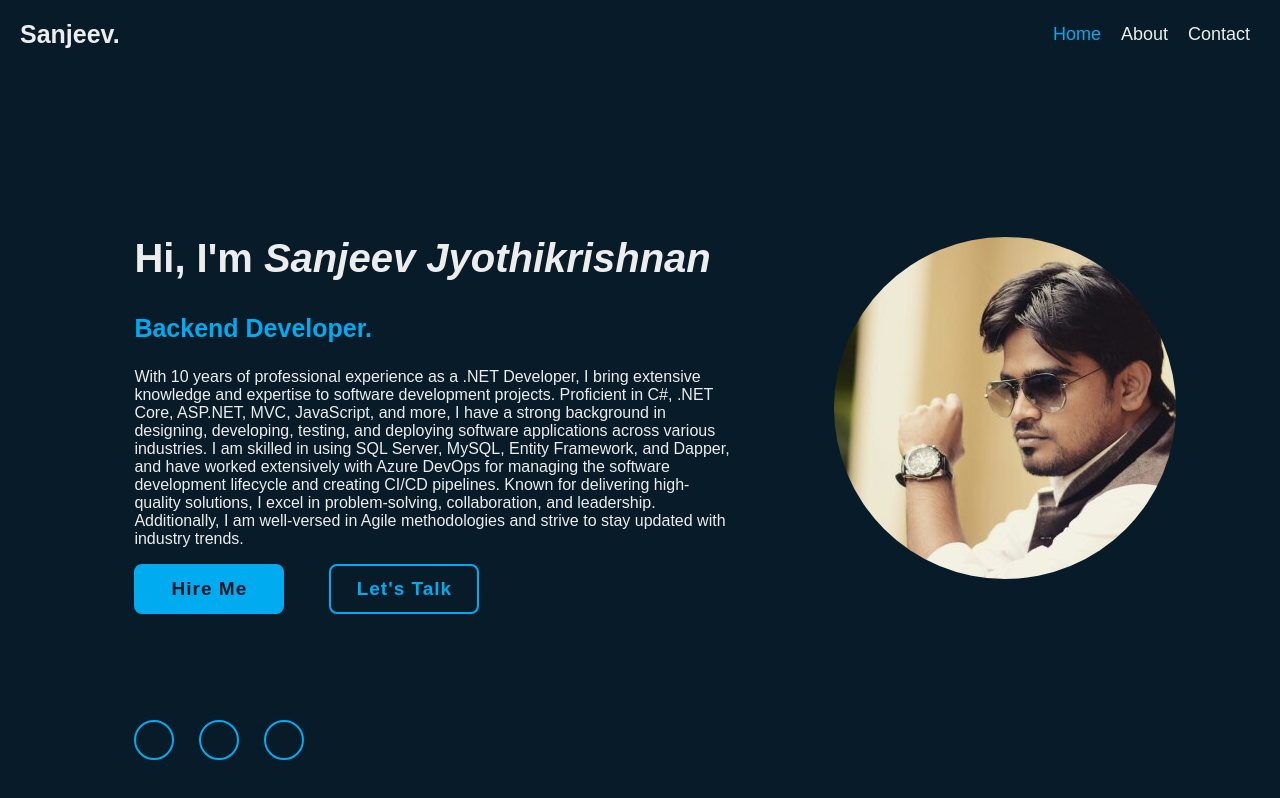
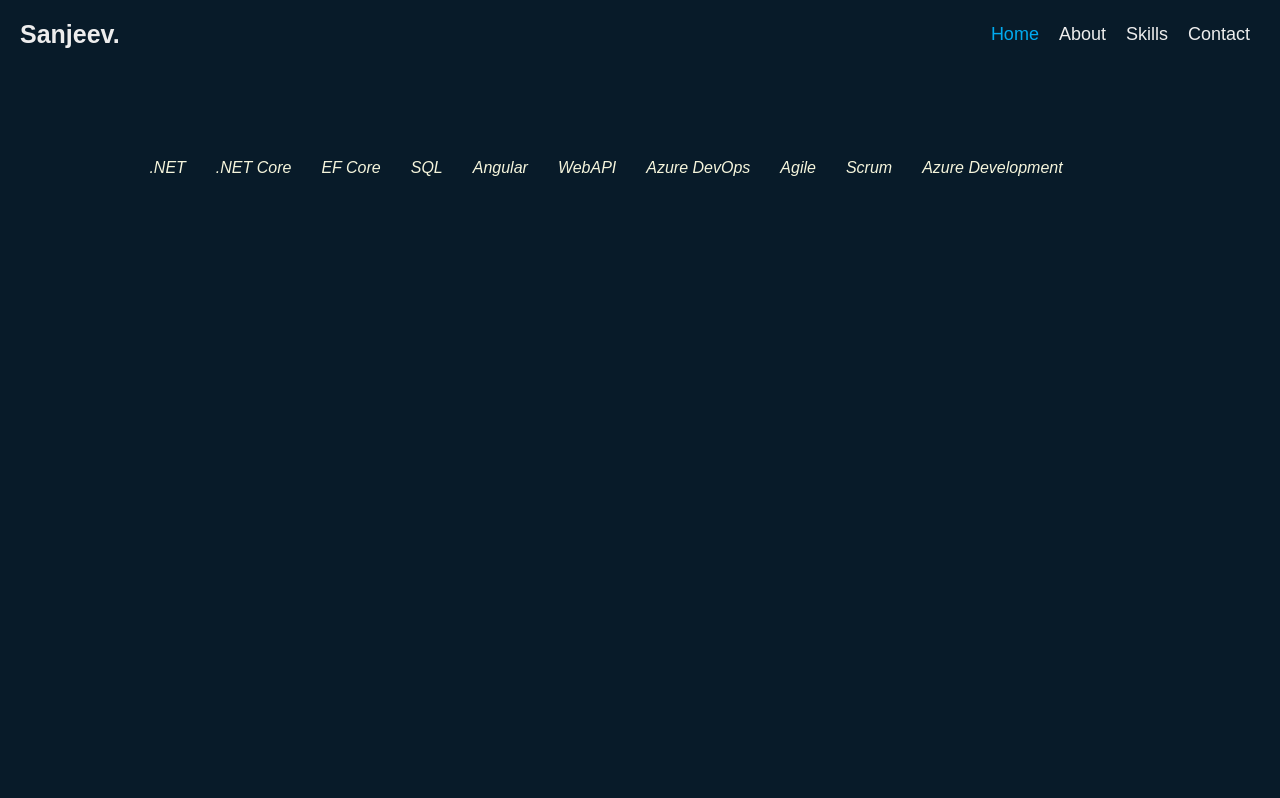
Before and after one commit to sanjusjk/sanjeev_portfolio, an Angular app: page /skills in a window 1280 px wide. Before the commit this address led to /. Shown: the top 798 px of the page. Built offline with nearby package versions, Linux system fonts and the light colour scheme.

Commit message:
check in codes after adding skills component

```diff
--- a/src/app/about/about.component.css
+++ b/src/app/about/about.component.css
@@ -1,93 +1,6 @@
-.home{
-  height: 100vh;
-  display: flex;
-  align-items: center;
-  padding: 0 10%;
+.about-content p{
+padding: 10% 10% 50% 10%;
+display:  flex;
+color: beige;
+font-style: italic;
 }
-
-.home-content{
-  background-color: transparent;
-  max-width: 600px;
-}
-
-.home-content h1{
-  font-size: 40px;
-  font-weight: 700;
-}
-
-.home-content h3{
-  font-size: 25px;
-  font-weight: 700;
-  color: #00abf0;
-}
-
-.home-content .btn-box{
-  display: flex;
-  justify-content: space-between;
-  width: 345px;
-  height: 50px;
-}
-
-
-.btn-box a {
-  display: inline-flex;
-  justify-content: center;
-  align-items: center;
-  width:150px;
-  height: 100%;
-  background: #00abf0;
-  border:2px solid #00abf0;
-  border-radius: 8px;
-  font-size: 19px;
-  color: #081b29;
-  text-decoration: none;
-  font-weight: 600;
-  letter-spacing: 1px;
-}
-
-.btn-box :nth-child(2){
-  background: none;
-  color: #00abf0;
-}
-
-.home-sci{
-  position: absolute;
-  bottom: 40px;
-  width: 170px;
-  display: flex;
-  justify-content: space-between;
-}
-
-.home-sci a {
-  display: inline-flex;
-  height: 40px;
-  width: 40px;
-  background: transparent;
-  border: 2px solid #00abf0;
-  border-radius: 50%;
-  justify-content: center;
-  align-items: center;
-  color: #00abf0;
-  text-decoration: none;
-  font-size: 25px;
-}
-
-.image{
-display: flex;
-position: absolute;
-margin-left: 700px;
-}
-
-.image img{
-  border-radius: 50%;
-}
-.image :hover{
-  background: #081b29;
-  opacity: 0;
-  transition: 3s;
-}
-
-.line{
-  height: 50px;
-  border-bottom: 1px dotted #00abf0;
-}
--- a/src/app/about/about.component.html
+++ b/src/app/about/about.component.html
@@ -1,20 +1,5 @@
-<section class="home">
-  <div class="home-content">
-      <h1>Hi, I'm <i style="font-style: italic;">Sanjeev Jyothikrishnan</i></h1>
-      <h3>Backend Developer.</h3>
-      <p>With 10 years of professional experience as a .NET Developer, I bring extensive knowledge and expertise to software development projects. Proficient in C#, .NET Core, ASP.NET, MVC, JavaScript, and more, I have a strong background in designing, developing, testing, and deploying software applications across various industries. I am skilled in using SQL Server, MySQL, Entity Framework, and Dapper, and have worked extensively with Azure DevOps for managing the software development lifecycle and creating CI/CD pipelines. Known for delivering high-quality solutions, I excel in problem-solving, collaboration, and leadership. Additionally, I am well-versed in Agile methodologies and strive to stay updated with industry trends.</p>
-      <div class="btn-box">
-          <a href="#"> Hire Me</a>
-          <a href="#">Let's Talk</a>
-      </div>
-  </div>
-  <div class="image">
-      <img src=".\assets\img\a.jpg" alt="Sanjeev">
-  </div>
-
-  <div class="home-sci">
-      <a href="#"><i class='bx bxl-facebook'></i></a>
-      <a href="#"><i class='bx bxl-twitter' ></i></a>
-      <a href="#"><i class='bx bxl-linkedin' ></i></a>
+<section class="about">
+  <div class="about-content">
+    <p>I am a skilled web developer with expertise in .NET, C#, SQL, and Azure development. Proficient in Agile and Scrum methodologies, I thrive in fast-paced environments. My proficiency in Azure DevOps ensures seamless project management, while my experience with Angular guarantees the creation of dynamic and interactive web applications. Committed to delivering top-notch solutions, I am passionate about exploring new technologies to stay ahead in the ever-evolving world of web development.</p>
   </div>
 </section>
--- a/src/app/app-routing.module.ts
+++ b/src/app/app-routing.module.ts
@@ -1,7 +1,14 @@
 import { NgModule } from '@angular/core';
 import { RouterModule, Routes } from '@angular/router';
+import { AboutComponent } from './about/about.component';
+import { HomeComponent } from './home/home.component';
+import { SkillsComponent } from './skills/skills.component';
 
-const routes: Routes = [];
+const routes: Routes = [
+  { path: 'about', component: AboutComponent },
+  { path: 'home', component: HomeComponent },
+  { path: 'skills', component: SkillsComponent },
+];
 
 @NgModule({
   imports: [RouterModule.forRoot(routes)],
--- a/src/app/app.component.html
+++ b/src/app/app.component.html
@@ -1,2 +1,3 @@
 <app-navbar></app-navbar>
-<app-about></app-about>
+<!-- <app-home></app-home> -->
+<router-outlet></router-outlet>
--- a/src/app/app.module.ts
+++ b/src/app/app.module.ts
@@ -7,13 +7,15 @@ import { AppComponent } from './app.component';
 import { AboutComponent } from './about/about.component';
 import { HomeComponent } from './home/home.component';
 import { NavbarComponent } from './navbar/navbar.component';
+import { SkillsComponent } from './skills/skills.component';
 
 @NgModule({
   declarations: [
     AppComponent,
     AboutComponent,
     HomeComponent,
-    NavbarComponent
+    NavbarComponent,
+    SkillsComponent
   ],
   imports: [
     BrowserModule,
--- a/src/app/home/home.component.css
+++ b/src/app/home/home.component.css
@@ -0,0 +1,95 @@
+.home{
+  height: 100vh;
+  display: flex;
+  align-items: center;
+  padding: 0 10%;
+}
+
+.home-content{
+  background-color: transparent;
+  max-width: 600px;
+}
+
+.home-content h1{
+  font-size: 40px;
+  font-weight: 700;
+}
+
+.home-content h3{
+  font-size: 25px;
+  font-weight: 700;
+  color: #00abf0;
+}
+
+.home-content .btn-box{
+  display: flex;
+  justify-content: space-between;
+  width: 345px;
+  height: 50px;
+}
+
+
+.btn-box a {
+  display: inline-flex;
+  justify-content: center;
+  align-items: center;
+  width:150px;
+  height: 100%;
+  background: #00abf0;
+  border:2px solid #00abf0;
+  border-radius: 8px;
+  font-size: 19px;
+  color: #081b29;
+  text-decoration: none;
+  font-weight: 600;
+  letter-spacing: 1px;
+}
+
+.btn-box :nth-child(2){
+  background: none;
+  color: #00abf0;
+}
+
+.home-sci{
+  position: absolute;
+  bottom: 40px;
+  width: 170px;
+  display: flex;
+  justify-content: space-between;
+}
+
+.home-sci a {
+  display: inline-flex;
+  height: 40px;
+  width: 40px;
+  background: transparent;
+  border: 2px solid #00abf0;
+  border-radius: 50%;
+  justify-content: center;
+  align-items: center;
+  color: #00abf0;
+  text-decoration: none;
+  font-size: 25px;
+}
+
+.image{
+display: flex;
+position: absolute;
+margin-left: 900px;
+background-repeat: no-repeat;
+
+}
+
+.image img{
+  border-radius: 50%;
+}
+.image :hover{
+  background: #081b29;
+  opacity: 20%;
+  transition: 3s;
+}
+
+.line{
+  height: 50px;
+  border-bottom: 1px dotted #00abf0;
+}
--- a/src/app/home/home.component.html
+++ b/src/app/home/home.component.html
@@ -1 +1,20 @@
-<p>home works!</p>
+<section class="home">
+  <div class="home-content">
+      <h1>Hi, I'm <i style="font-style: italic;">Sanjeev Jyothikrishnan</i></h1>
+      <h3>Web Developer.</h3>
+      <p>I am a skilled web developer with expertise with expertise in .NET, Azure DevOps, Agile, Scrum, FDD, and Angular, showcasing my passion for crafting innovative and efficient solutions.</p>
+      <div class="btn-box">
+          <a href="#"> Hire Me</a>
+          <a href="#">Let's Talk</a>
+      </div>
+  </div>
+  <div class="image">
+      <img src=".\assets\img\a.jpg" alt="Sanjeev">
+  </div>
+
+  <div class="home-sci">
+      <a href="#"><i class='bx bxl-facebook'></i></a>
+      <a href="#"><i class='bx bxl-twitter' ></i></a>
+      <a href="https://www.linkedin.com/in/sanjeevsjk/"><i class='bx bxl-linkedin' ></i></a>
+  </div>
+</section>
--- a/src/app/navbar/navbar.component.html
+++ b/src/app/navbar/navbar.component.html
@@ -1,8 +1,9 @@
 <header class="header">
   <a href="index.html" class="logo">Sanjeev.</a>
   <nav class="navbar">
-      <a href="index.html" class="active" > Home</a>
-      <a href="./about.component.html">About</a>
+      <a routerLink="home" class="active" > Home</a>
+      <a routerLink="about">About</a>
+      <a routerLink="skills">Skills</a>
       <a href="#">Contact</a>
   </nav>
 </header>
--- /dev/null
+++ b/src/app/skills/skills.component.css
@@ -0,0 +1,29 @@
+/* skills.component.css */
+.skills-content{
+  padding: 10% 10% 50% 10%;
+  display:  flex;
+  color: beige;
+  font-style: italic;
+  }
+
+.skills-card {
+  display: flex;
+  flex-wrap: wrap;
+  justify-content: center;
+}
+
+.skill-item {
+  display: flex;
+  flex-direction: column;
+  align-items: center;
+  margin: 15px;
+}
+
+.skill-item i {
+  font-size: 40px;
+  margin-bottom: 10px;
+}
+
+.skill-item span {
+  font-size: 16px;
+}
--- /dev/null
+++ b/src/app/skills/skills.component.html
@@ -0,0 +1,48 @@
+<section class="skills">
+  <div class="skills-content">
+    <div class="skills-card">
+      <div class="skill-item">
+        <i class="fab fa-dotnet"></i>
+        <span>.NET</span>
+      </div>
+      <div class="skill-item">
+        <i class="fab fa-dotnet"></i>
+        <span>.NET Core</span>
+      </div>
+      <div class="skill-item">
+        <i class="fas fa-database"></i>
+        <span>EF Core</span>
+      </div>
+      <div class="skill-item">
+        <i class="fas fa-database"></i>
+        <span>SQL</span>
+      </div>
+      <div class="skill-item">
+        <i class="fab fa-angular"></i>
+        <span>Angular</span>
+      </div>
+      <div class="skill-item">
+        <i class="fas fa-code"></i>
+        <span>WebAPI</span>
+      </div>
+      <div class="skill-item">
+        <i class="fab fa-azure"></i>
+        <span>Azure DevOps</span>
+      </div>
+      <div class="skill-item">
+        <i class="fas fa-clipboard-list"></i>
+        <span>Agile</span>
+      </div>
+      <div class="skill-item">
+        <i class="fas fa-clipboard-list"></i>
+        <span>Scrum</span>
+      </div>
+      <div class="skill-item">
+        <i class="fab fa-azure"></i>
+        <span>Azure Development</span>
+      </div>
+    </div>
+
+  </div>
+</section>
+<!-- skills.component.html -->
```
Also changed, not shown: src/app/skills/skills.component.ts (added, +10 -0 lines), 1 other file (tests, documents, lock files or other folders).
